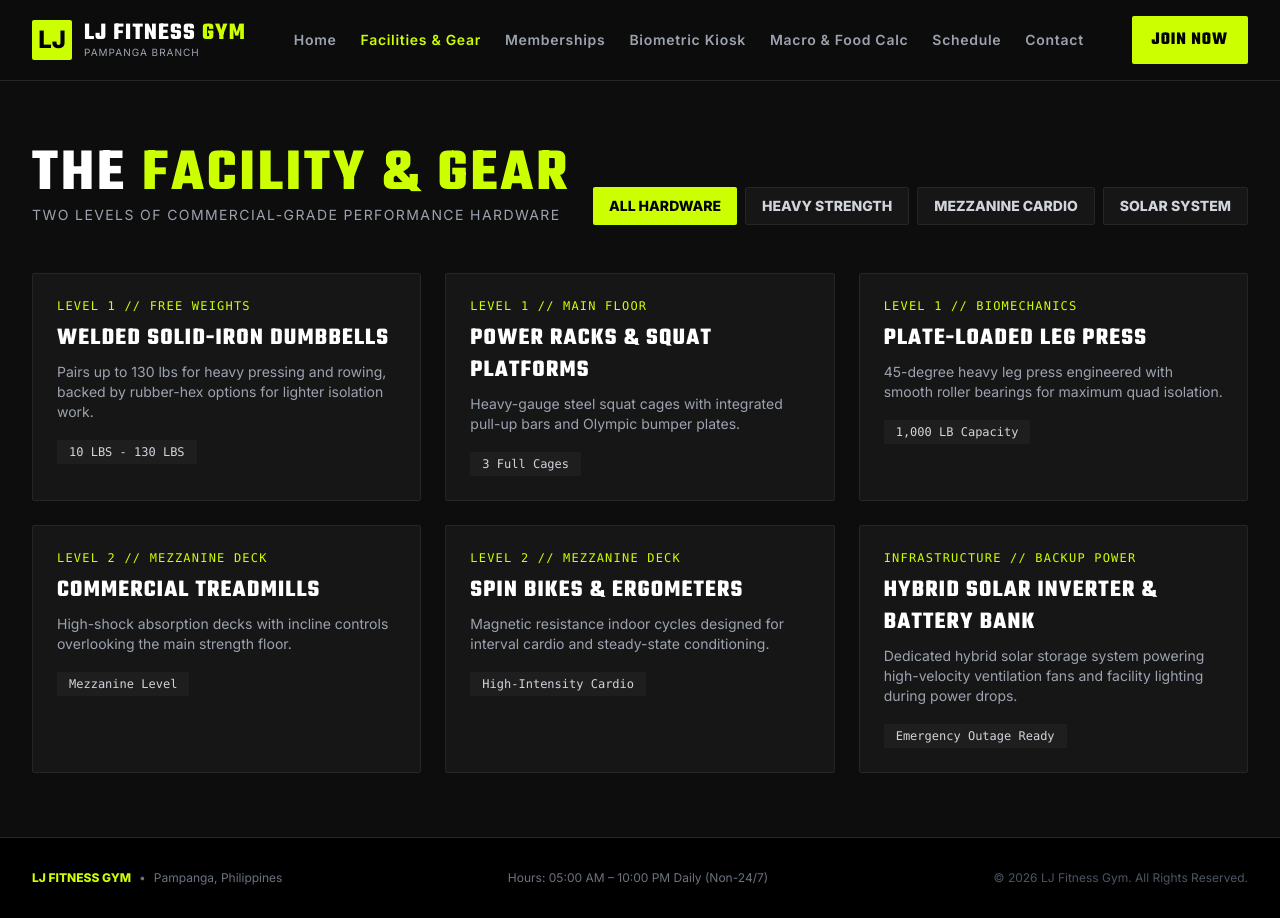
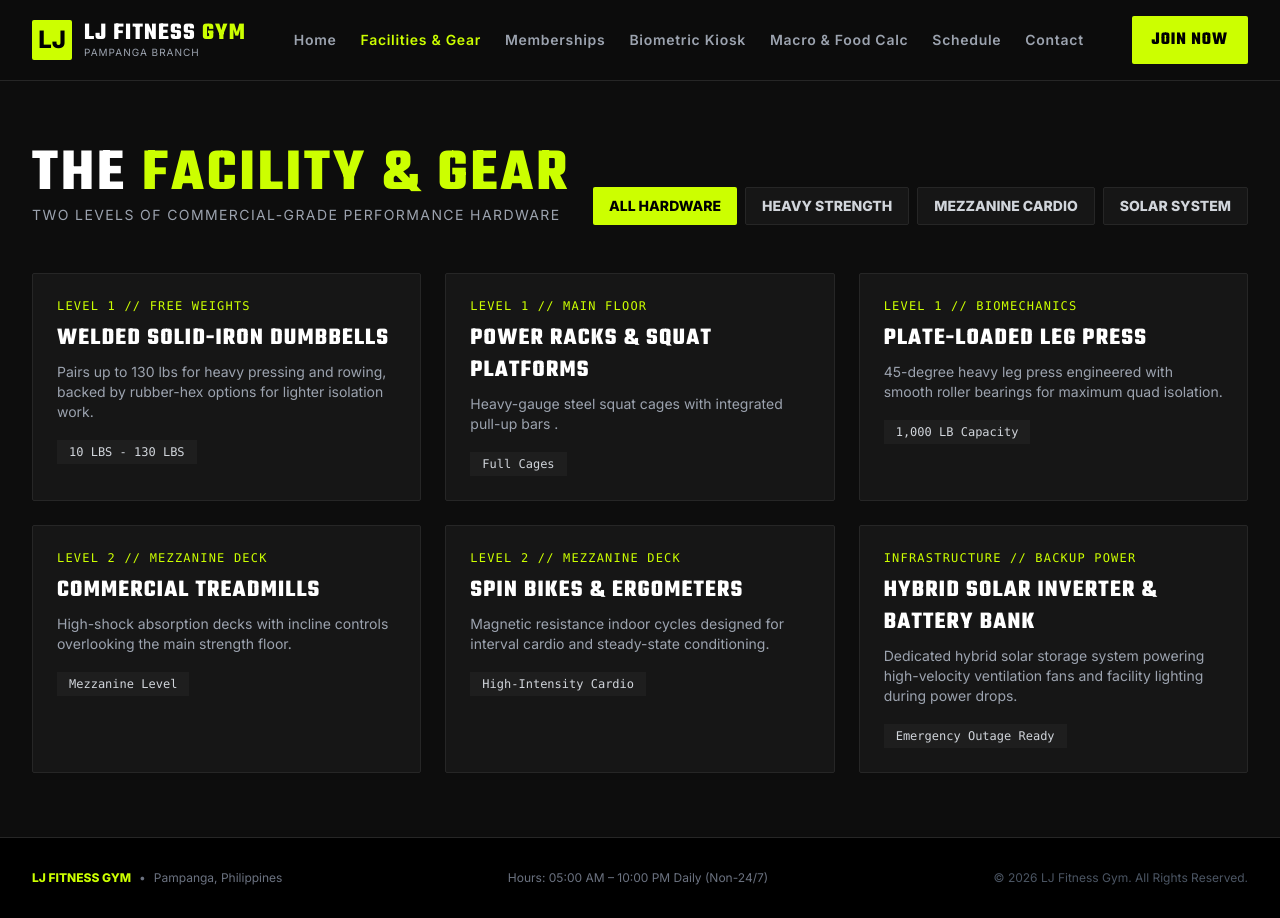
Before and after one commit to simonazrael/ljfitness, a plain HTML site: page index.html in a window 1280 px wide. Both pictures are taken after a click on the button "Facilities & Gear". Drawn offline with nearby package versions, Linux system fonts and the light colour scheme.

Commit message:
Update index.html

```diff
--- a/index.html
+++ b/index.html
@@ -206,8 +206,8 @@
           <div class="gear-item heavy bg-brand-card border border-brand-border p-6 rounded-sm">
             <div class="text-xs font-mono text-brand-lime uppercase tracking-widest mb-2">Level 1 // Main Floor</div>
             <h3 class="text-2xl font-bold text-white mb-2">Power Racks & Squat Platforms</h3>
-            <p class="text-gray-400 text-sm mb-4">Heavy-gauge steel squat cages with integrated pull-up bars and Olympic bumper plates.</p>
-            <span class="inline-block bg-brand-accent text-gray-300 text-xs px-3 py-1 font-mono">3 Full Cages</span>
+            <p class="text-gray-400 text-sm mb-4">Heavy-gauge steel squat cages with integrated pull-up bars .</p>
+            <span class="inline-block bg-brand-accent text-gray-300 text-xs px-3 py-1 font-mono"> Full Cages</span>
           </div>
 
           <div class="gear-item heavy bg-brand-card border border-brand-border p-6 rounded-sm">
```
